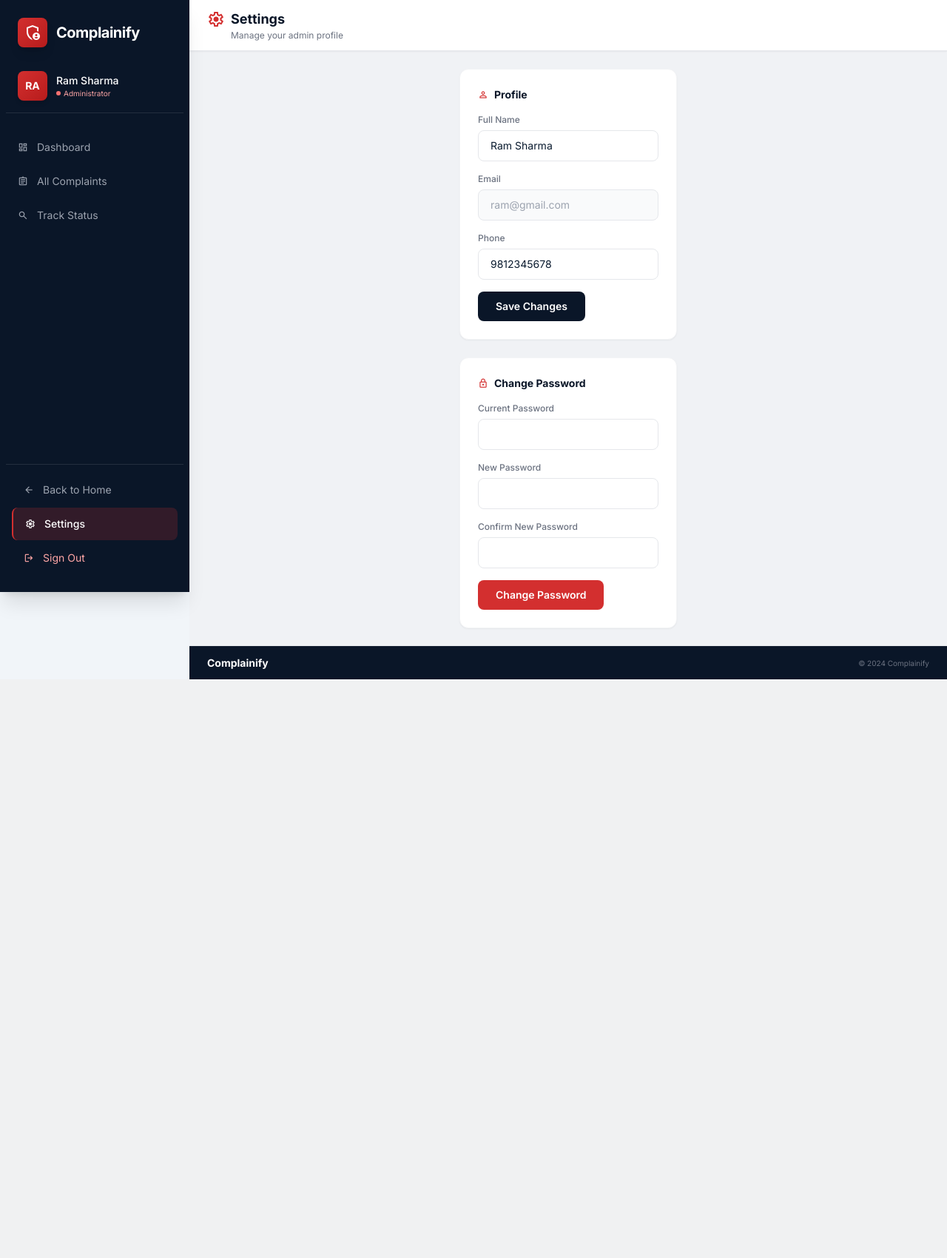
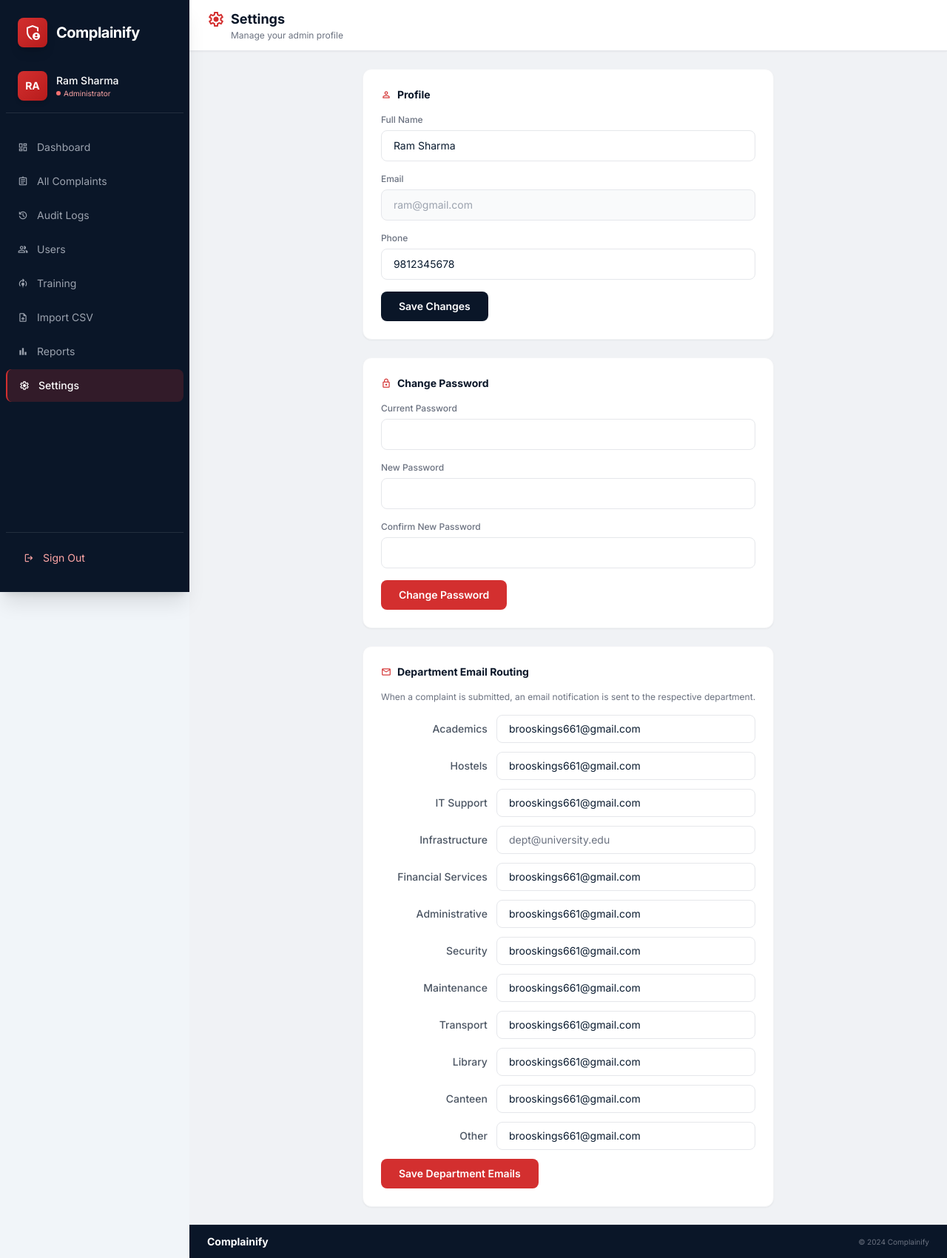
Before and after one commit to Cr7samiee/Student-Complainify, a Flask app: page /admin/settings in a window 1280 px wide. Shown: the whole page at 74% size. Before the commit the page ends 918 px from the top, so only its background shows below. Run offline with Flask 3, Linux system fonts and the light colour scheme; a user stored in the database is signed in; data comes from the database, SQL or seed files in the repository; parts of the project's set-up code (start-up, migrations or seed data) failed here and were passed over; some libraries are stand-ins or nearby versions.

Commit message:
feat: department email routing - complaints auto-notify respective dept, configurable from admin settings page

```diff
--- a/workspace/ComplaintMgmtSystem/backend/app.py
+++ b/workspace/ComplaintMgmtSystem/backend/app.py
@@ -27,6 +27,29 @@ SMTP_CONFIG = dict(
     user=os.environ.get('SMTP_USER', 'brooskings661@gmail.com'),
     password=os.environ.get('SMTP_PASS', 'vksq mrdy qnqd zbut')
 )
+
+DEPARTMENT_EMAILS_PATH = os.path.join(os.path.dirname(os.path.dirname(__file__)), 'department_emails.json')
+
+DEPARTMENT_EMAILS = {
+    'IT Support': os.environ.get('EMAIL_IT', 'brooskings661@gmail.com'),
+    'Library': os.environ.get('EMAIL_LIBRARY', 'brooskings661@gmail.com'),
+    'Hostels': os.environ.get('EMAIL_HOSTELS', 'brooskings661@gmail.com'),
+    'Academics': os.environ.get('EMAIL_ACADEMICS', 'brooskings661@gmail.com'),
+    'Canteen': os.environ.get('EMAIL_CANTEEN', 'brooskings661@gmail.com'),
+    'Maintenance': os.environ.get('EMAIL_MAINTENANCE', 'brooskings661@gmail.com'),
+    'Security': os.environ.get('EMAIL_SECURITY', 'brooskings661@gmail.com'),
+    'Transport': os.environ.get('EMAIL_TRANSPORT', 'brooskings661@gmail.com'),
+    'Financial Services': os.environ.get('EMAIL_FINANCE', 'brooskings661@gmail.com'),
+    'Administrative': os.environ.get('EMAIL_ADMIN', 'brooskings661@gmail.com'),
+    'Other': os.environ.get('EMAIL_OTHER', 'brooskings661@gmail.com'),
+}
+
+if os.path.isfile(DEPARTMENT_EMAILS_PATH):
+    try:
+        with open(DEPARTMENT_EMAILS_PATH) as f:
+            saved = json.load(f)
+            DEPARTMENT_EMAILS.update(saved)
+    except: pass
 
 DB_CONFIG = dict(
     host=os.environ.get('DB_HOST', '127.0.0.1'),
@@ -196,6 +219,24 @@ Complainify Team"""
                         f'Complaint Received: {tid}', body)
                     cur.execute("UPDATE complaints SET email_sent=1 WHERE ticket_id=%s", (tid,))
                     conn.commit()
+
+            dept_email = DEPARTMENT_EMAILS.get(category)
+            if SMTP_CONFIG['user'] and dept_email:
+                dept_body = f"""Dear Department,
+
+A new complaint has been filed that falls under your department.
+
+Ticket: {tid}
+Category: {category}
+Subject: {subject}
+Priority: {priority}
+Description: {description[:500]}
+
+Please review and take necessary action.
+
+Regards,
+Complainify System"""
+                send_email_notification(dept_email, f'New Complaint #{tid} — {category}', dept_body)
 
             if anon:
                 flash(f'Anonymous complaint submitted! Your tracking ID: {tid} — save this to check status.', 'success')
@@ -798,11 +839,32 @@ def admin_settings():
                     (hash_pw(new_pw), new_pw, session['user_id']))
                 conn.commit()
                 flash('Password changed!', 'success')
+        elif action == 'department_emails':
+            dept_file = os.path.join(os.path.dirname(os.path.dirname(__file__)), 'department_emails.json')
+            depts = {}
+            for key in request.form:
+                if key.startswith('dept_'):
+                    cat = key[5:]
+                    val = request.form.get(key, '').strip()
+                    if val:
+                        depts[cat] = val
+            with open(dept_file, 'w') as f:
+                json.dump(depts, f, indent=2)
+            flash('Department emails updated!', 'success')
     cur.execute("SELECT fullname,email,phone FROM users WHERE id=%s", (session['user_id'],))
     user = cur.fetchone()
     cur.close(); conn.close()
+    dept_file = os.path.join(os.path.dirname(os.path.dirname(__file__)), 'department_emails.json')
+    dept_emails = {}
+    if os.path.isfile(dept_file):
+        try:
+            with open(dept_file) as f:
+                dept_emails = json.load(f)
+        except: pass
+    for cat in DEPARTMENT_EMAILS:
+        dept_emails.setdefault(cat, DEPARTMENT_EMAILS[cat])
     return render_template('admin/settings.html', user=user,
-        admin_name=session.get('fullname', 'Admin'))
+        admin_name=session.get('fullname', 'Admin'), dept_emails=dept_emails)
 
 # ── REPORT & CSV EXPORT ──
 
--- a/workspace/ComplaintMgmtSystem/frontend/templates/admin/settings.html
+++ b/workspace/ComplaintMgmtSystem/frontend/templates/admin/settings.html
@@ -13,12 +13,15 @@
 <nav class="flex-1 px-2 space-y-0.5">
 <a href="{{ url_for('admin_dashboard') }}" class="flex items-center gap-3 text-gray-400 hover:text-white hover:bg-white/5 rounded-lg px-4 py-3 text-sm transition-all"><span class="material-symbols-outlined text-sm">dashboard</span>Dashboard</a>
 <a href="{{ url_for('admin_complaints') }}" class="flex items-center gap-3 text-gray-400 hover:text-white hover:bg-white/5 rounded-lg px-4 py-3 text-sm transition-all"><span class="material-symbols-outlined text-sm">assignment</span>All Complaints</a>
-<a href="{{ url_for('track_complaint') }}" class="flex items-center gap-3 text-gray-400 hover:text-white hover:bg-white/5 rounded-lg px-4 py-3 text-sm transition-all"><span class="material-symbols-outlined text-sm">search</span>Track Status</a>
+<a href="{{ url_for('admin_audit_logs') }}" class="flex items-center gap-3 text-gray-400 hover:text-white hover:bg-white/5 rounded-lg px-4 py-3 text-sm transition-all"><span class="material-symbols-outlined text-sm">history</span>Audit Logs</a>
+<a href="{{ url_for('admin_users') }}" class="flex items-center gap-3 text-gray-400 hover:text-white hover:bg-white/5 rounded-lg px-4 py-3 text-sm transition-all"><span class="material-symbols-outlined text-sm">people</span>Users</a>
+<a href="{{ url_for('admin_training_logs') }}" class="flex items-center gap-3 text-gray-400 hover:text-white hover:bg-white/5 rounded-lg px-4 py-3 text-sm transition-all"><span class="material-symbols-outlined text-sm">model_training</span>Training</a>
+<a href="{{ url_for('admin_import_csv') }}" class="flex items-center gap-3 text-gray-400 hover:text-white hover:bg-white/5 rounded-lg px-4 py-3 text-sm transition-all"><span class="material-symbols-outlined text-sm">upload_file</span>Import CSV</a>
+<a href="{{ url_for('admin_report') }}" class="flex items-center gap-3 text-gray-400 hover:text-white hover:bg-white/5 rounded-lg px-4 py-3 text-sm transition-all"><span class="material-symbols-outlined text-sm">bar_chart</span>Reports</a>
+<a href="{{ url_for('admin_settings') }}" class="flex items-center gap-3 bg-[#d32f2f]/20 text-white rounded-lg px-4 py-3 text-sm font-medium border-l-2 border-[#d32f2f]"><span class="material-symbols-outlined text-sm">settings</span>Settings</a>
 </nav>
 <div class="px-2 space-y-0.5 border-t border-white/10 pt-3 mt-2 mx-2">
-<a href="{{ url_for('index') }}" class="flex items-center gap-3 text-gray-400 hover:text-white hover:bg-white/5 rounded-lg px-4 py-3 text-sm transition-all"><span class="material-symbols-outlined text-sm">arrow_back</span>Back to Home</a>
-<a href="{{ url_for('admin_settings') }}" class="flex items-center gap-3 bg-[#d32f2f]/20 text-white rounded-lg px-4 py-3 text-sm font-medium border-l-2 border-[#d32f2f]"><span class="material-symbols-outlined text-sm">settings</span>Settings</a>
-<a href="{{ url_for('logout') }}" class="flex items-center gap-3 text-red-300 hover:text-red-200 hover:bg-red-500/10 rounded-lg px-4 py-3 text-sm transition-all mt-1"><span class="material-symbols-outlined text-sm">logout</span>Sign Out</a>
+<a href="{{ url_for('logout') }}" class="flex items-center gap-3 text-red-300 hover:text-red-200 hover:bg-red-500/10 rounded-lg px-4 py-3 text-sm transition-all"><span class="material-symbols-outlined text-sm">logout</span>Sign Out</a>
 </div>
 </aside>
 <main class="ml-64 min-h-screen flex flex-col bg-[#f0f2f5]">
@@ -46,6 +49,20 @@
 <button type="submit" class="bg-[#d32f2f] text-white text-sm font-semibold px-6 py-2.5 rounded-lg hover:bg-[#b71c1c] transition-colors">Change Password</button>
 </form>
 </div>
+<div class="bg-white rounded-xl border border-gray-100 shadow-sm p-6">
+<h2 class="text-sm font-bold text-[#0a1628] mb-4 flex items-center gap-2"><span class="material-symbols-outlined text-sm text-[#d32f2f]">mail</span>Department Email Routing</h2>
+<p class="text-xs text-gray-500 mb-4">When a complaint is submitted, an email notification is sent to the respective department.</p>
+<form method="POST" class="space-y-3">
+<input type="hidden" name="action" value="department_emails">
+{% for cat in ['Academics','Hostels','IT Support','Infrastructure','Financial Services','Administrative','Security','Maintenance','Transport','Library','Canteen','Other'] %}
+<div class="flex items-center gap-3">
+<label class="text-sm font-medium text-gray-600 w-36 text-right">{{ cat }}</label>
+<input type="email" name="dept_{{ cat }}" value="{{ dept_emails.get(cat, '') }}" placeholder="dept@university.edu" class="flex-1 px-4 py-2 rounded-lg border border-gray-200 text-sm focus:ring-2 focus:ring-[#d32f2f] focus:border-[#d32f2f] outline-none">
+</div>
+{% endfor %}
+<button type="submit" class="bg-[#d32f2f] text-white text-sm font-semibold px-6 py-2.5 rounded-lg hover:bg-[#b71c1c] transition-colors mt-2">Save Department Emails</button>
+</form>
+</div>
 </div>
 <footer class="bg-[#0a1628] w-full mt-auto">
 <div class="max-w-7xl mx-auto px-6 py-3 flex justify-between items-center border-t border-white/5"><span class="text-sm font-bold text-white">Complainify</span><p class="text-[10px] text-gray-500">&copy; 2024 Complainify</p></div>
```
Also changed, not shown: 1 other file.
